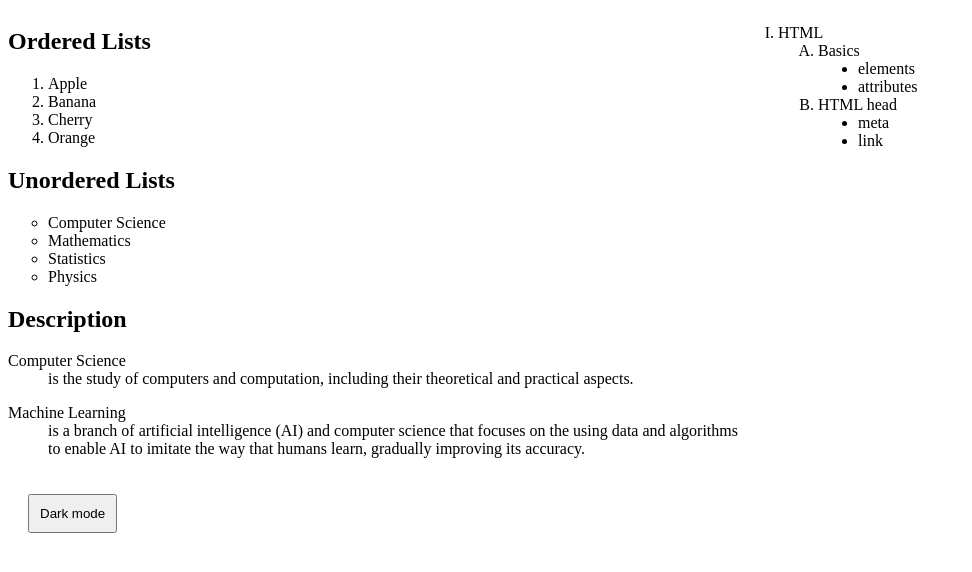
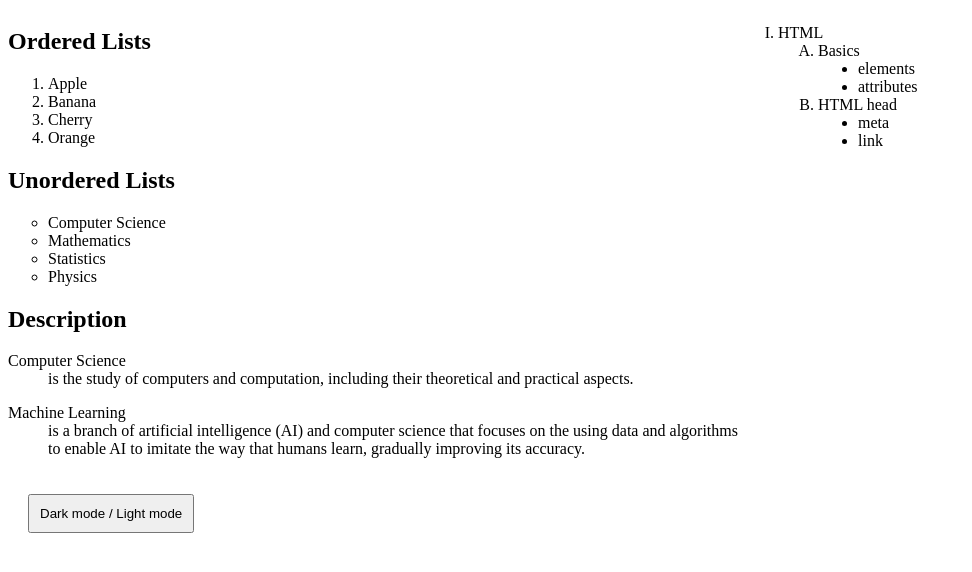
Before and after one commit to controlplusn/Web-Systems-Activity, a plain HTML site: page Act-1/lists.html in a window 1280 px wide. Shown: the whole page, without its empty margins (0-972 px from the left). Drawn offline with Linux system fonts and the light colour scheme.

Commit message:
Add "Light mode" statement in button

```diff
--- a/Act-1/lists.html
+++ b/Act-1/lists.html
@@ -37,7 +37,7 @@
                     <br>to enable AI to imitate the way that humans learn, gradually improving its accuracy.</dd>
             </dl>
 
-            <button id="theme-toggle">Dark mode</button>
+            <button id="theme-toggle">Dark mode / Light mode</button>
         </div>
 
         <div class="left">
```
